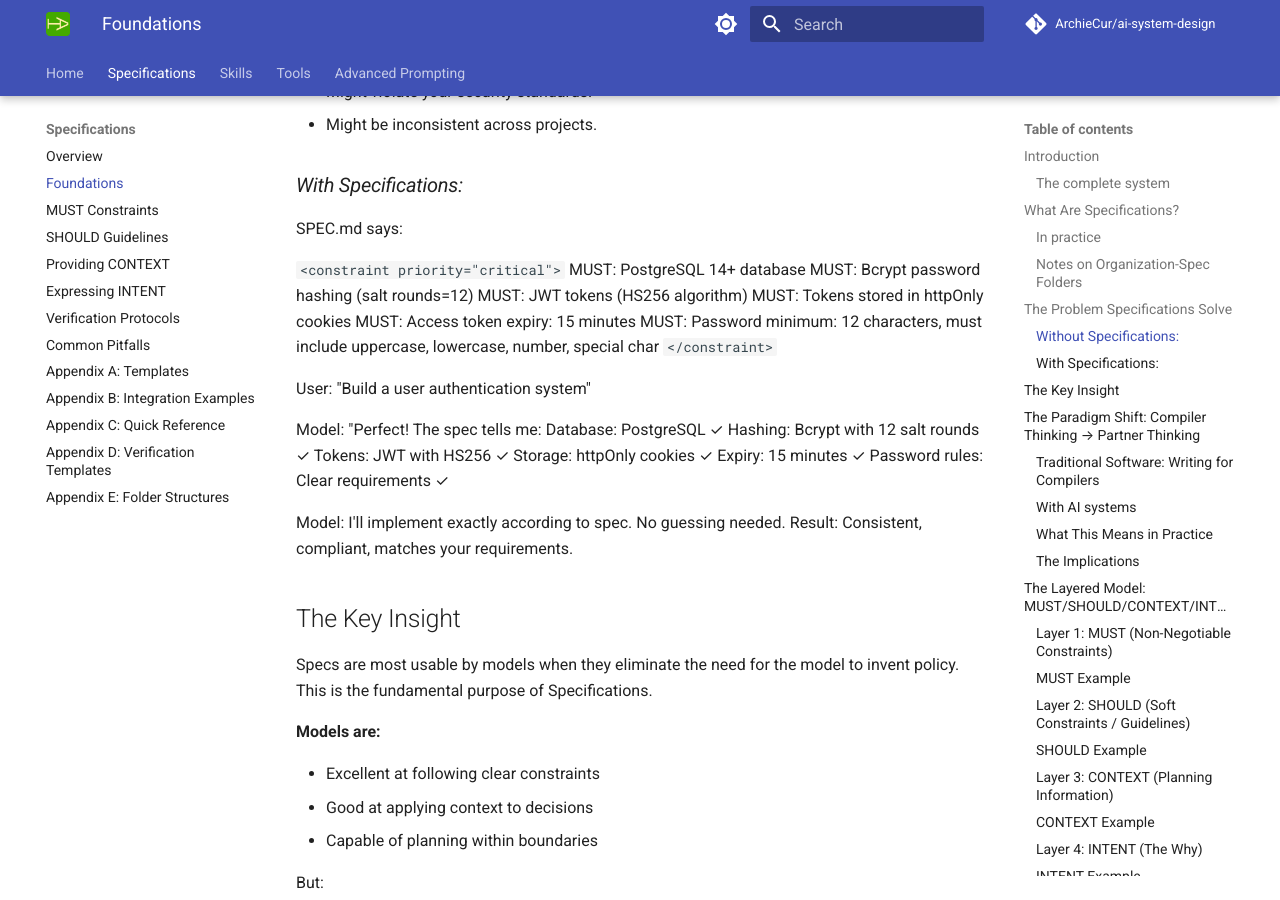
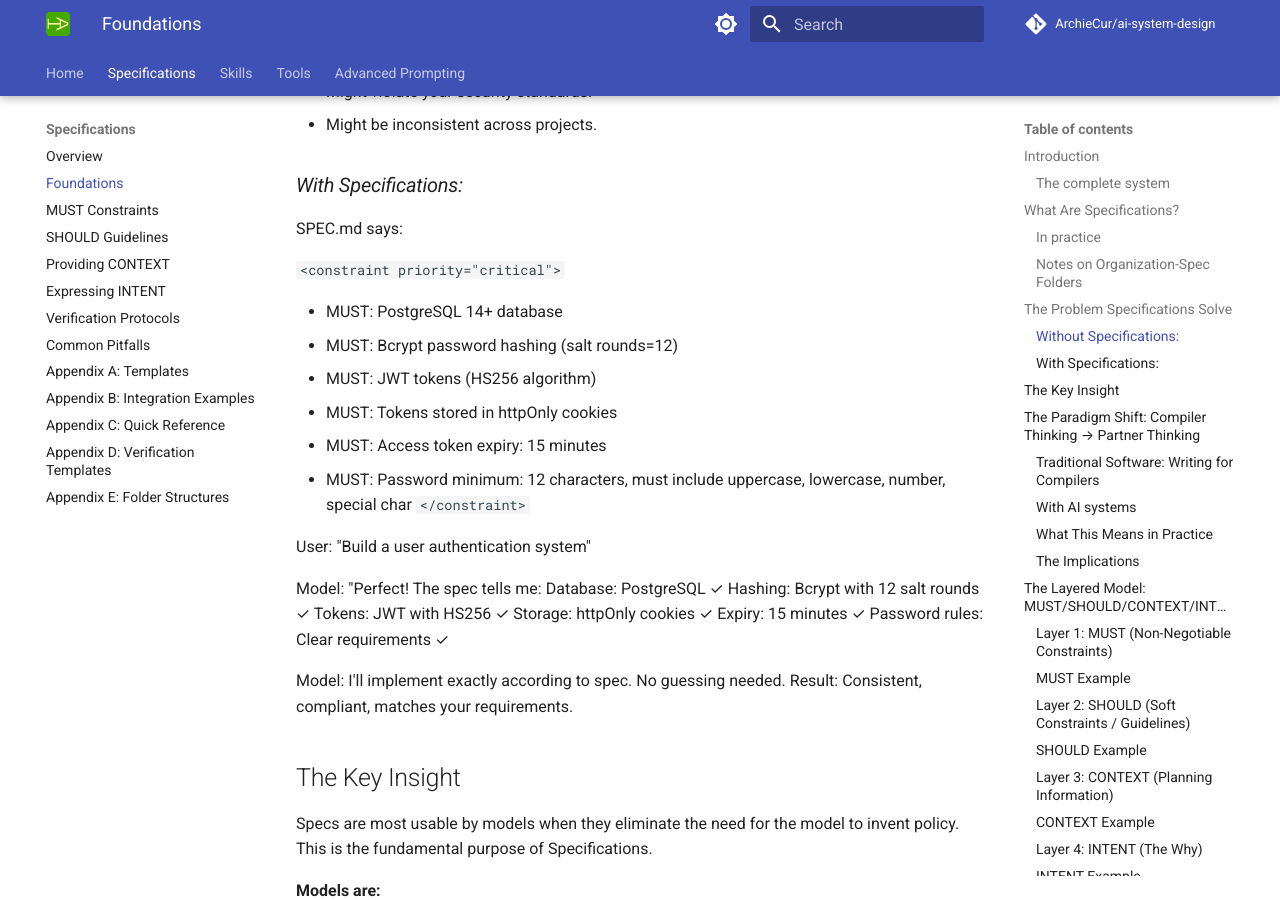
Before and after one commit to ArchieCur/ai-system-design, an MkDocs documentation site: the page built from docs/specifications/Specifications_1_Foundations.md, in a window 1280 px wide and 900 px high, scrolled down 2221 px. Built offline with MkDocs 1.6.1 and Material for MkDocs 9.7.7, drawn with Linux system fonts in a browser that asks for light colours; comment, search, counter and statistics services are not loaded.

```diff
--- a/docs/specifications/Specifications_1_Foundations.md
+++ b/docs/specifications/Specifications_1_Foundations.md
@@ -83,12 +83,13 @@ Result:
 SPEC.md says:
 
 `<constraint priority="critical">`
-MUST: PostgreSQL 14+ database
-MUST: Bcrypt password hashing (salt rounds=12)
-MUST: JWT tokens (HS256 algorithm)
-MUST: Tokens stored in httpOnly cookies
-MUST: Access token expiry: 15 minutes
-MUST: Password minimum: 12 characters, must include uppercase, lowercase, number, special char
+
+- MUST: PostgreSQL 14+ database
+- MUST: Bcrypt password hashing (salt rounds=12)
+- MUST: JWT tokens (HS256 algorithm)
+- MUST: Tokens stored in httpOnly cookies
+- MUST: Access token expiry: 15 minutes
+- MUST: Password minimum: 12 characters, must include uppercase, lowercase, number, special char
 `</constraint>`
 
 User: "Build a user authentication system"
```
